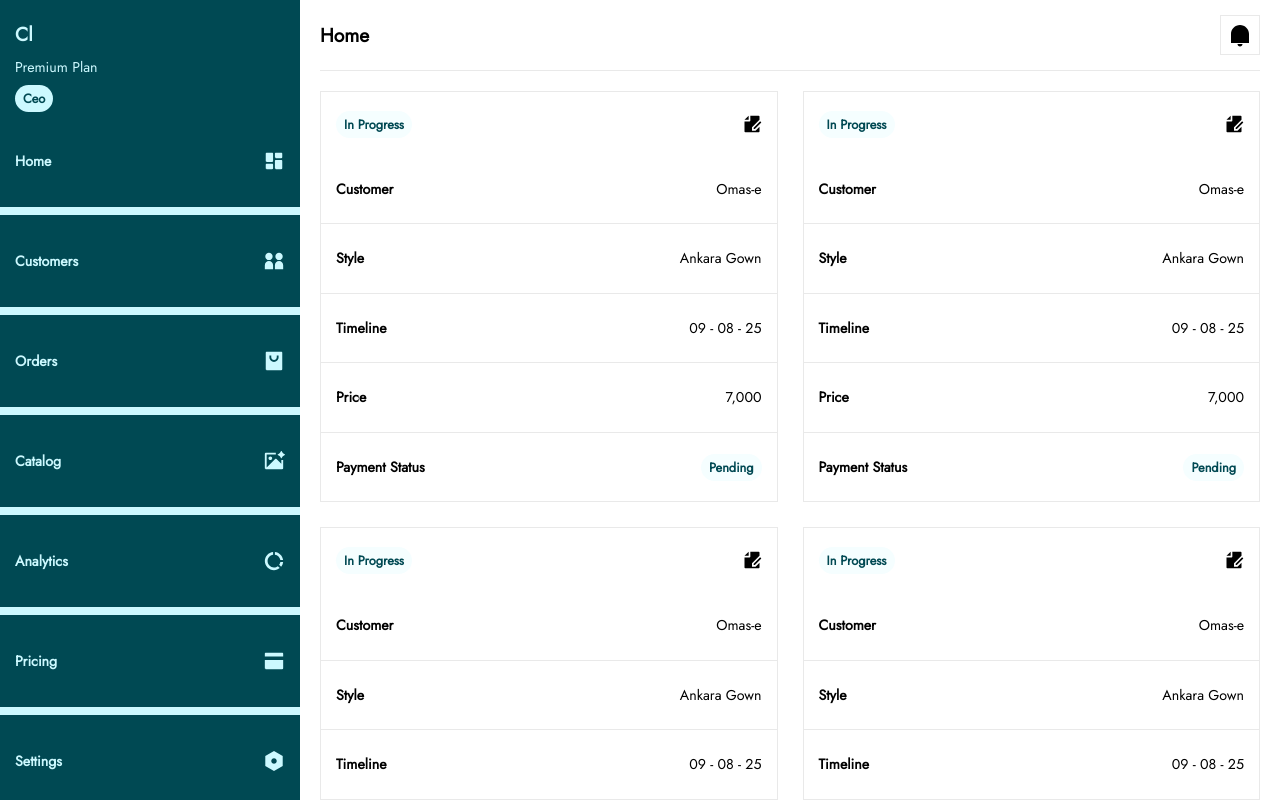
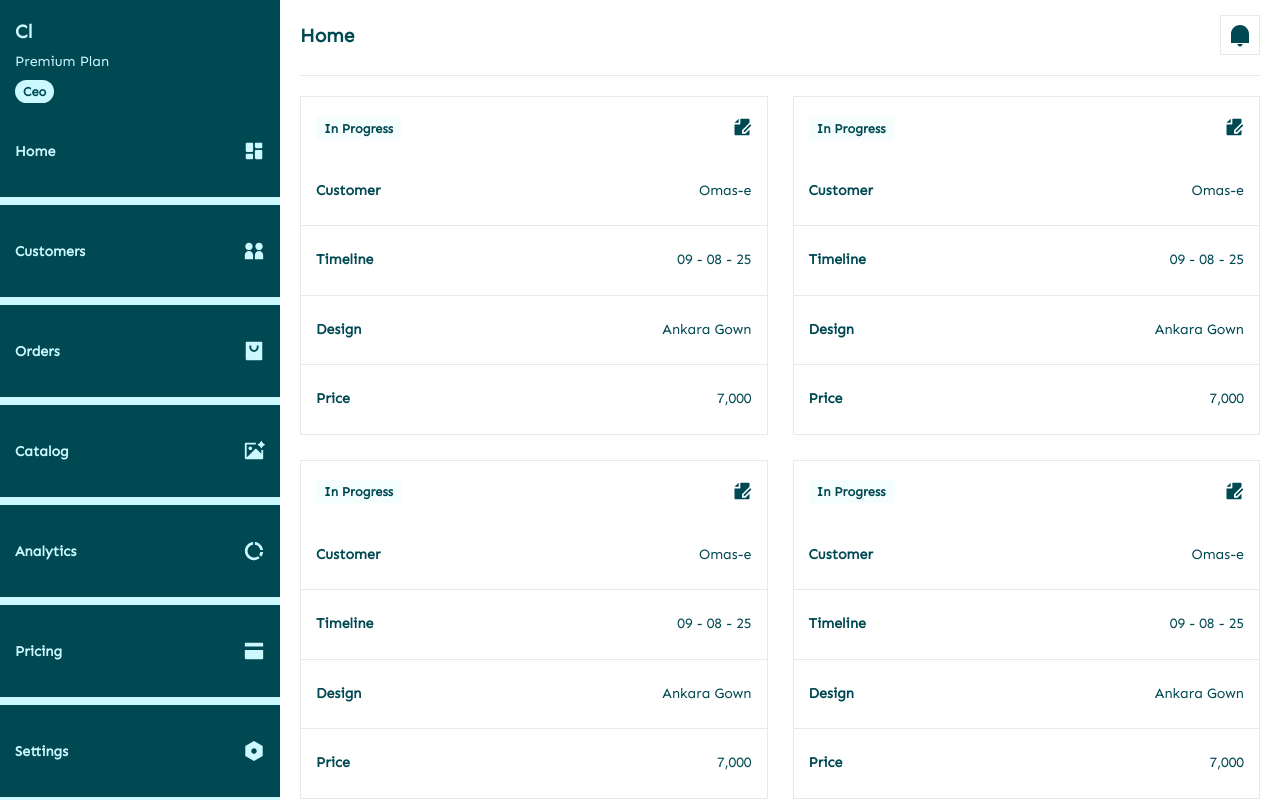
Before and after one commit to cloortt/web.cloortt.com, a Vue app: page /orders in a window 1280 px wide. Shown: the top 800 px of the page. Built offline with nearby package versions, Linux system fonts and the light colour scheme.

Commit message:
Test Changes

```diff
--- a/src/assets/css/cloortt.css
+++ b/src/assets/css/cloortt.css
@@ -1,6 +1,6 @@
 @font-face {
     font-family: "font-1";
-    src: url("../fonts/Jost-Regular.ttf");
+    src: url("../fonts/Sen-Regular.ttf");
     font-display: swap;
 }
 
--- a/src/assets/css/web.css
+++ b/src/assets/css/web.css
@@ -1,7 +1,7 @@
 @import './cloortt.css';
 
 .web-sidebar{
-   width:300px;
+   width:280px;
    padding:20px 0;
 }
 .web-sidebar .top{
@@ -23,12 +23,12 @@
 .web-app-body{
     float:right;
     padding:15px 20px;
-    width:calc(100% - 300px);
+    width:calc(100% - 280px);
 }
 
 
 .web-app-body .the-head{
-    padding-bottom:15px;
+    padding-bottom:20px;
     border-bottom:1px solid var(--c-grey);
 }
 
--- a/src/components/AppHeader.vue
+++ b/src/components/AppHeader.vue
@@ -11,12 +11,12 @@
 <template>
      <div class="the-head cl-flex cl-flex-align-items-center">
         <div class="col-1">
-            <h6 class="cl-fg-black cl-txt no-line-height">{{props.routeName}}</h6>
+            <h6 class="cl-fg-base cl-txt no-line-height">{{props.routeName}}</h6>
         </div>
         <div class="col-2 cl-flex cl-flex-justify-content-end">
             <ul class="cl-list remove-style cl-flex-inline cl-flex-align-items-center">
                 <li class="cl-display-inline-block cl-bg-white cl-flex cl-flex-align-items-center cl-flex-justify-content-center cl-border width-1 style-solid bc-grey edge-is-blunts">
-                    <Icon class="cl-fill-black" name="notification" :size="{ width: '24px', height: '24px' }" />
+                    <Icon class="cl-fill-base" name="notification" :size="{ width: '24px', height: '24px' }" />
                 </li>
 
             </ul>
--- a/src/components/AppOrders.vue
+++ b/src/components/AppOrders.vue
@@ -5,52 +5,34 @@
     <div class="child cl-bg-white cl-border width-1 style-solid bc-grey edge-is-blunts">
         <div class="header cl-flex cl-flex-align-items-center cl-flex-justify-content-space-between">
             <div class="status">
-                <div class="cl-badge cl-display-inline cl-bg-base-faint cl-fg-base cl-border edge-is-curved cl-txt w-bold">
+                <div class="cl-badge cl-display-inline cl-bg-base-faint cl-fg-base cl-txt w-bold">
                     In Progress
                 </div>
             </div>
             <div class="action cl-flex cl-flex-justify-content-end">
-                <Icon class="cl-fill-black" name="file-edit" :size="{ width: '20px', height: '20px' }" />
+                <Icon class="cl-fill-base" name="file-edit" :size="{ width: '20px', height: '20px' }" />
             </div>
         </div>
         <div class="info">
             <div class="group cl-flex cl-flex-align-items-center">
                 <div class="title">
-                    <p class="cl-fg-black cl-txt w-bold">Customer</p>
+                    <p class="cl-fg-base cl-txt w-bold">Customer</p>
                 </div>
                 <div class="description cl-flex cl-flex-justify-content-end">
-                    <p class="cl-fg-black">Omas-e</p>
+                    <p class="cl-fg-base">Omas-e</p>
                 </div>
             </div>
 
             <div class="group cl-flex cl-flex-align-items-center">
                 <div class="title">
-                    <p class="cl-fg-black cl-txt w-bold">Style</p>
+                    <p class="cl-fg-base cl-txt w-bold">Timeline</p>
                 </div>
                 <div class="description cl-flex cl-flex-justify-content-end">
-                    <p class="cl-fg-black">Ankara Gown</p>
+                    <p class="cl-fg-base">09 - 08 - 25</p>
                 </div>
             </div>
 
-            <div class="group cl-flex cl-flex-align-items-center">
-                <div class="title">
-                    <p class="cl-fg-black cl-txt w-bold">Timeline</p>
-                </div>
-                <div class="description cl-flex cl-flex-justify-content-end">
-                    <p class="cl-fg-black">09 - 08 - 25</p>
-                </div>
-            </div>
-
-            <div class="group cl-flex cl-flex-align-items-center">
-                <div class="title">
-                    <p class="cl-fg-black cl-txt w-bold">Price</p>
-                </div>
-                <div class="description cl-flex cl-flex-justify-content-end">
-                    <p class="cl-fg-black">7,000</p>
-                </div>
-            </div>
-
-            <div class="group cl-flex cl-flex-align-items-center">
+            <!-- <div class="group cl-flex cl-flex-align-items-center">
                 <div class="title">
                     <p class="cl-fg-black cl-txt w-bold">Payment Status</p>
                 </div>
@@ -59,6 +41,24 @@
                         Pending
                     </div>
                 </div>
+            </div> -->
+
+            <div class="group cl-flex cl-flex-align-items-center">
+                <div class="title">
+                    <p class="cl-fg-base cl-txt w-bold">Design</p>
+                </div>
+                <div class="description cl-flex cl-flex-justify-content-end">
+                    <p class="cl-fg-base">Ankara Gown</p>
+                </div>
+            </div>
+
+            <div class="group cl-flex cl-flex-align-items-center">
+                <div class="title">
+                    <p class="cl-fg-base cl-txt w-bold">Price</p>
+                </div>
+                <div class="description cl-flex cl-flex-justify-content-end">
+                    <p class="cl-fg-base">7,000</p>
+                </div>
             </div>
 
         </div>
```
